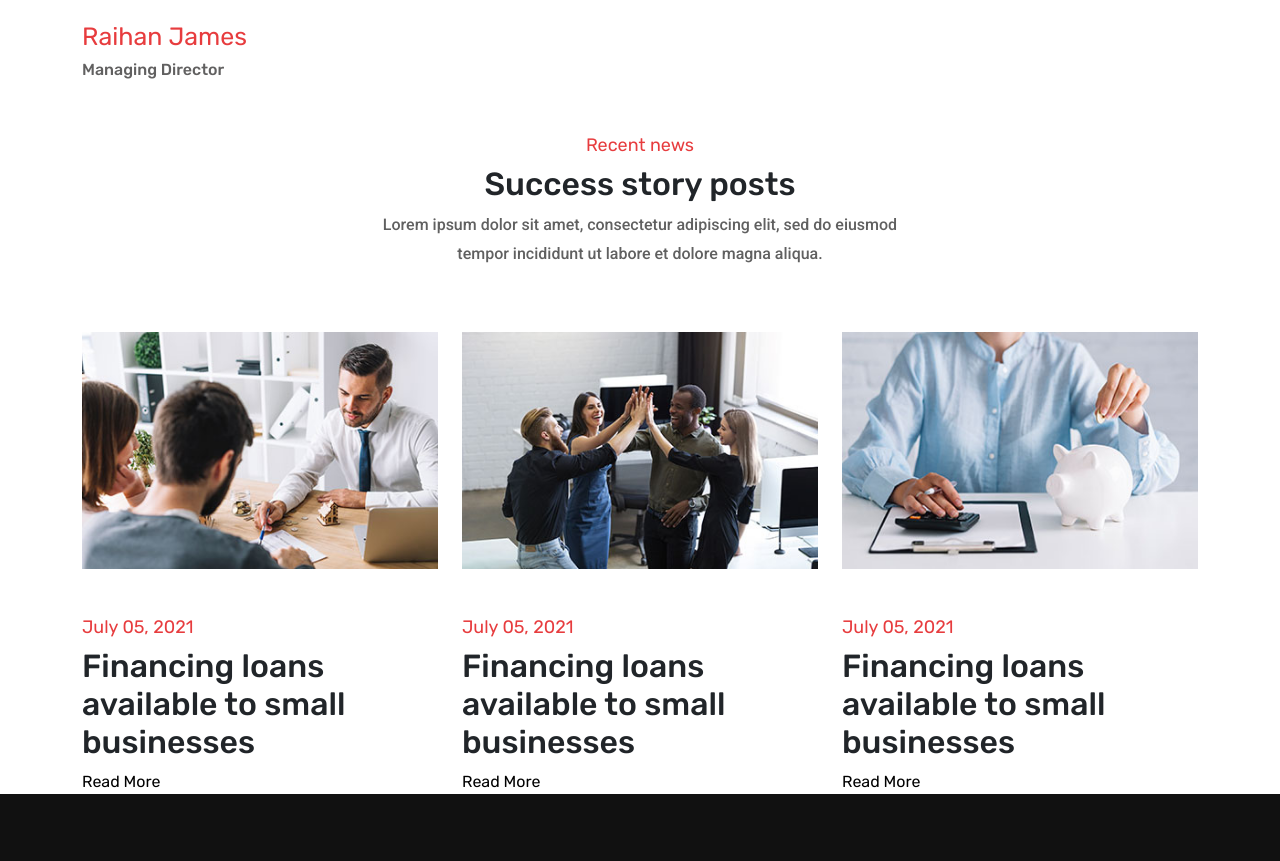
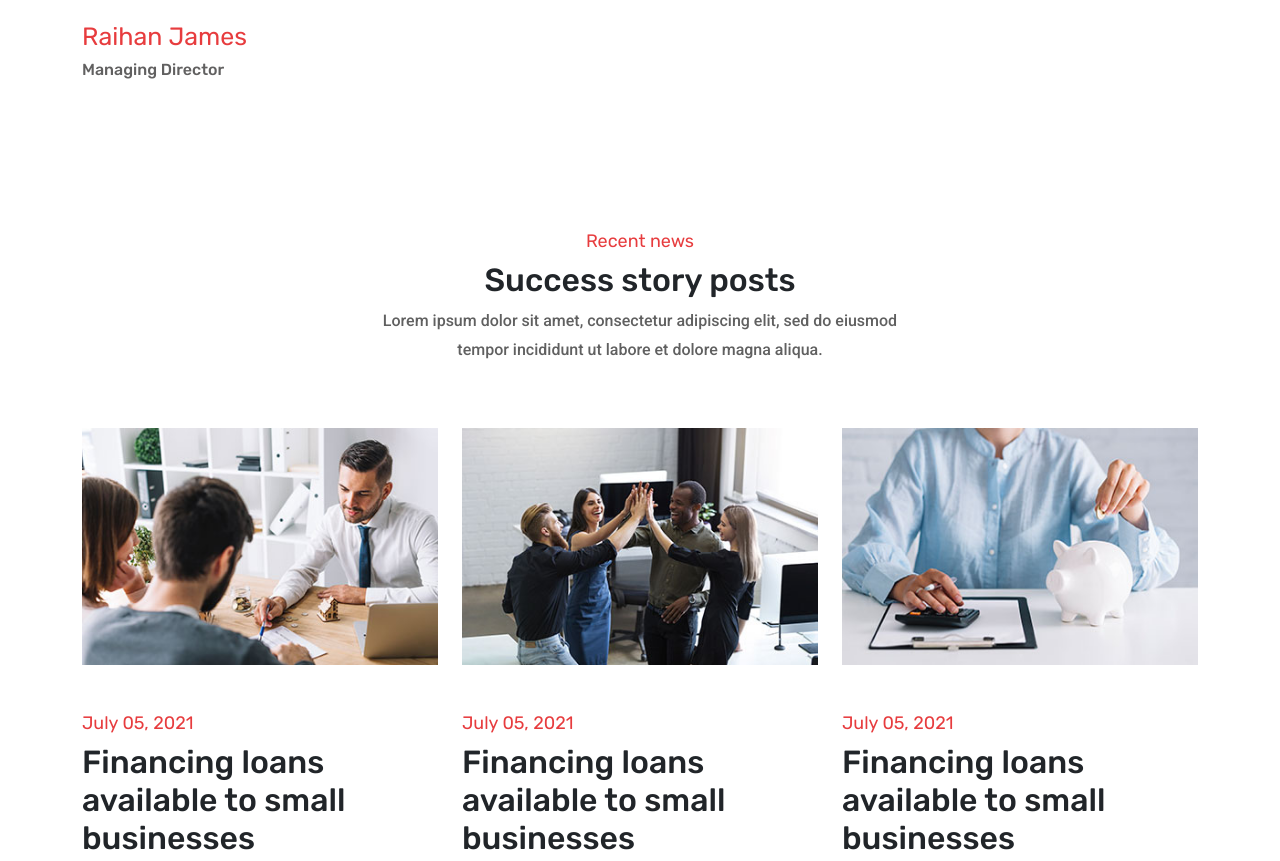
Before and after one commit to muktadirhossain/finix, a plain HTML site: page index.html in a window 1280 px wide. Shown: the part 7515-8376 px from the top of the page. Drawn offline with nearby package versions, Linux system fonts and the light colour scheme.

Commit message:
padding solve

```diff
--- a/index.html
+++ b/index.html
@@ -867,8 +867,8 @@
 <!-- recent blog -->
 <!-- recent blog -->
 
- <section>
-    <div class="container">
+ <section class="py-5 my-5">
+    <div class="container pb-5">
         <div class="carosuel-title">
            <div class="funding-circle-title row text-center justify-content-center py-5">
                <div class="col-lg-2"> </div>
```
